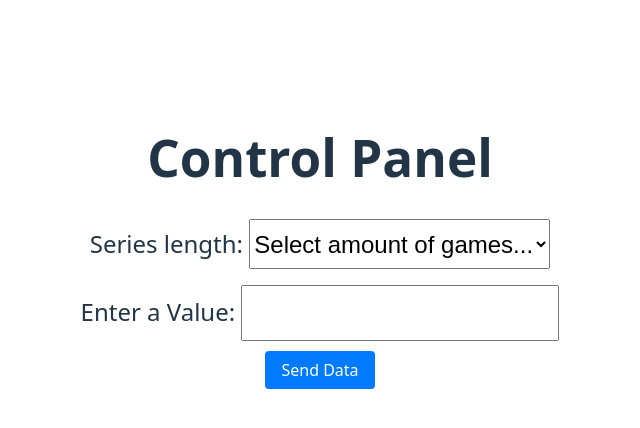
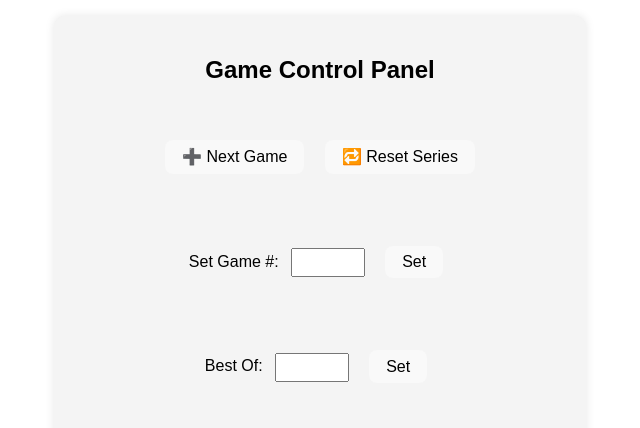
Before and after one commit to Carmer95/RLSSOverlayControlPanel, a Svelte app: page / in a window 1280 px wide. Shown: the part 158-586 px from the top of the page, without its empty margins (320-960 px from the left). Built offline with nearby package versions, Linux system fonts and the light colour scheme.

Commit message:
Restructured control panel data

```diff
--- a/src/App.svelte
+++ /dev/null
@@ -1,86 +0,0 @@
-<script>
-  let dropdownValue = '';
-  let inputValue = '';
-
-  async function sendData() {
-    const data = {
-      dropdownValue,
-      inputValue,
-    };
-
-    try {
-      const response = await fetch('http://localhost:1234/api/data', {
-        method: 'POST',
-        headers: {
-          'Content-Type': 'application/json',
-        },
-        body: JSON.stringify(data),
-      });
-
-      if (response.ok) {
-        const result = await response.json();
-        console.log('Response from App 2:', result);
-      } else {
-        console.error('Error sending data to App 2:', response.statusText);
-      }
-    } catch (error) {
-      console.error('Error:', error);
-    }
-  }
-</script>
-
-<div>
-  <h1>Control Panel</h1>
-  <label>
-    Series length:
-    <select bind:value={dropdownValue}>
-      <option value="" disabled>Select amount of games...</option>
-      <option value="Option 1">1</option>
-      <option value="Option 2">2</option>
-      <option value="Option 3">3</option>
-      <option value="Option 4">4</option>
-      <option value="Option 5">5</option>
-      <option value="Option 6">6</option>
-      <option value="Option 7">7</option>
-    </select>
-  </label>
-
-  <label>
-    Enter a Value:
-    <input type="text" bind:value={inputValue} />
-  </label>
-
-  <button on:click={sendData}>Send Data</button>
-</div>
-
-<style>
-  label {
-    display: block;
-    margin-bottom: 1rem;
-    height: 50px;
-    font-size: 24px;
-  }
-
-  button {
-    padding: 0.5rem 1rem;
-    background-color: #007BFF;
-    color: white;
-    border: none;
-    border-radius: 4px;
-    cursor: pointer;
-  }
-
-  button:hover {
-    background-color: #0056b3;
-  }
-
-  select {
-    height: 50px;
-    font-size: 24px;
-  }
-
-  input {
-    height: 50px;
-    font-size: 24px;
-  }
-</style>
--- /dev/null
+++ b/src/ControlPanel.svelte
@@ -0,0 +1,237 @@
+<script>
+  let manualGameNumber = '';
+  let bestOfValue = '';
+  let message = '';
+
+  async function sendData(body) {
+    try {
+      const res = await fetch('http://localhost:1234/api/data', {
+        method: 'POST',
+        headers: { 'Content-Type': 'application/json' },
+        body: JSON.stringify(body)
+      });
+
+      const result = await res.json();
+      message = result.message;
+    } catch (err) {
+      message = 'Failed to send data: ' + err.message;
+    }
+  }
+
+  function incrementGame() {
+    sendData({ incrementGame: true });
+  }
+
+  function resetGame() {
+    sendData({ resetGame: true });
+  }
+
+  function setGameNumber() {
+    const num = parseInt(manualGameNumber);
+    if (!isNaN(num)) {
+      sendData({ setGameNumber: num });
+      manualGameNumber = '';
+    }
+  }
+
+  function setBestOf() {
+    const num = parseInt(bestOfValue);
+    if (!isNaN(num)) {
+      sendData({ bestOf: num });
+      bestOfValue = '';
+    }
+  }
+</script>
+
+<div class="panel">
+  <h2>Game Control Panel</h2>
+
+  <button on:click={incrementGame}>➕ Next Game</button>
+  <button on:click={resetGame}>🔁 Reset Series</button>
+
+  <div class="manual-set">
+    <label for="gameInput">Set Game #:</label>
+    <input id="gameInput" type="number" bind:value={manualGameNumber} min="1" />
+    <button on:click={setGameNumber}>Set</button>
+  </div>
+
+  <div class="manual-set">
+    <label for="bestOfInput">Best Of:</label>
+    <input id="bestOfInput" type="number" bind:value={bestOfValue} min="1" />
+    <button on:click={setBestOf}>Set</button>
+  </div>
+
+  {#if message}
+    <p style="margin-top: 1rem; color: green">{message}</p>
+  {/if}
+</div>
+
+<style>
+  h2 {
+    color: black;
+  }
+
+  .panel {
+    padding: 1rem;
+    background: #f4f4f4;
+    border-radius: 10px;
+    width: 500px;
+    height: 420px;
+    max-width: 800px;
+    margin: 2rem auto;
+    text-align: center;
+    box-shadow: 0 0 10px rgba(0,0,0,0.1);
+    font-family: sans-serif;
+  }
+
+  button {
+    margin: 0.5rem;
+    margin-top: 2rem;
+    padding: 0.4rem 1rem;
+    font-size: 1rem;
+    cursor: pointer;
+  }
+
+  .manual-set {
+    margin-top: 2rem;
+  }
+
+  input {
+    width: 60px;
+    margin: 0 0.5rem;
+    padding: 0.3rem;
+  }
+
+  label {
+    color: black;
+  }
+</style>
+
+
+
+
+
+
+
+
+
+
+
+
+
+
+
+
+
+
+
+
+
+
+
+
+
+
+
+
+
+
+
+
+
+
+
+
+
+
+
+
+
+
+
+
+<!-- //   let dropdownValue = '';
+//   let inputValue = '';
+
+//   async function sendData() {
+//     const data = {
+//       dropdownValue,
+//       inputValue,
+//     };
+
+//     try {
+//       const response = await fetch('http://localhost:1234/api/data', {
+//         method: 'POST',
+//         headers: {
+//           'Content-Type': 'application/json',
+//         },
+//         body: JSON.stringify(data),
+//       });
+
+//       if (response.ok) {
+//         const result = await response.json();
+//         console.log('Response from App 2:', result);
+//       } else {
+//         console.error('Error sending data to App 2:', response.statusText);
+//       }
+//     } catch (error) {
+//       console.error('Error:', error);
+//     }
+//   }
+// </script>
+
+// <div>
+//   <h1>Control Panel</h1>
+//   <label>
+//     Series length:
+//     <select bind:value={dropdownValue}>
+//       <option value="" disabled>Select amount of games...</option>
+//       <option value="Option 1">1</option>
+//       <option value="Option 2">2</option>
+//       <option value="Option 3">3</option>
+//       <option value="Option 4">4</option>
+//       <option value="Option 5">5</option>
+//       <option value="Option 6">6</option>
+//       <option value="Option 7">7</option>
+//     </select>
+//   </label>
+
+//   <label>
+//     Enter a Value:
+//     <input type="text" bind:value={inputValue} />
+//   </label>
+
+//   <button on:click={sendData}>Send Data</button>
+// </div>
+
+// <style>
+//   label {
+//     display: block;
+//     margin-bottom: 1rem;
+//     height: 50px;
+//     font-size: 24px;
+//   }
+
+//   button {
+//     padding: 0.5rem 1rem;
+//     background-color: #007BFF;
+//     color: white;
+//     border: none;
+//     border-radius: 4px;
+//     cursor: pointer;
+//   }
+
+//   button:hover {
+//     background-color: #0056b3;
+//   }
+
+//   select {
+//     height: 50px;
+//     font-size: 24px;
+//   }
+
+//   input {
+//     height: 50px;
+//     font-size: 24px;
+//   }
+// </style> -->
--- a/src/main.js
+++ b/src/main.js
@@ -1,8 +1,8 @@
 import { mount } from 'svelte'
 import './app.css'
-import App from './App.svelte'
+import ControlPanel from './ControlPanel.svelte'
 
-const app = mount(App, {
+const app = mount(ControlPanel, {
   target: document.getElementById('app'),
 })
 
```
